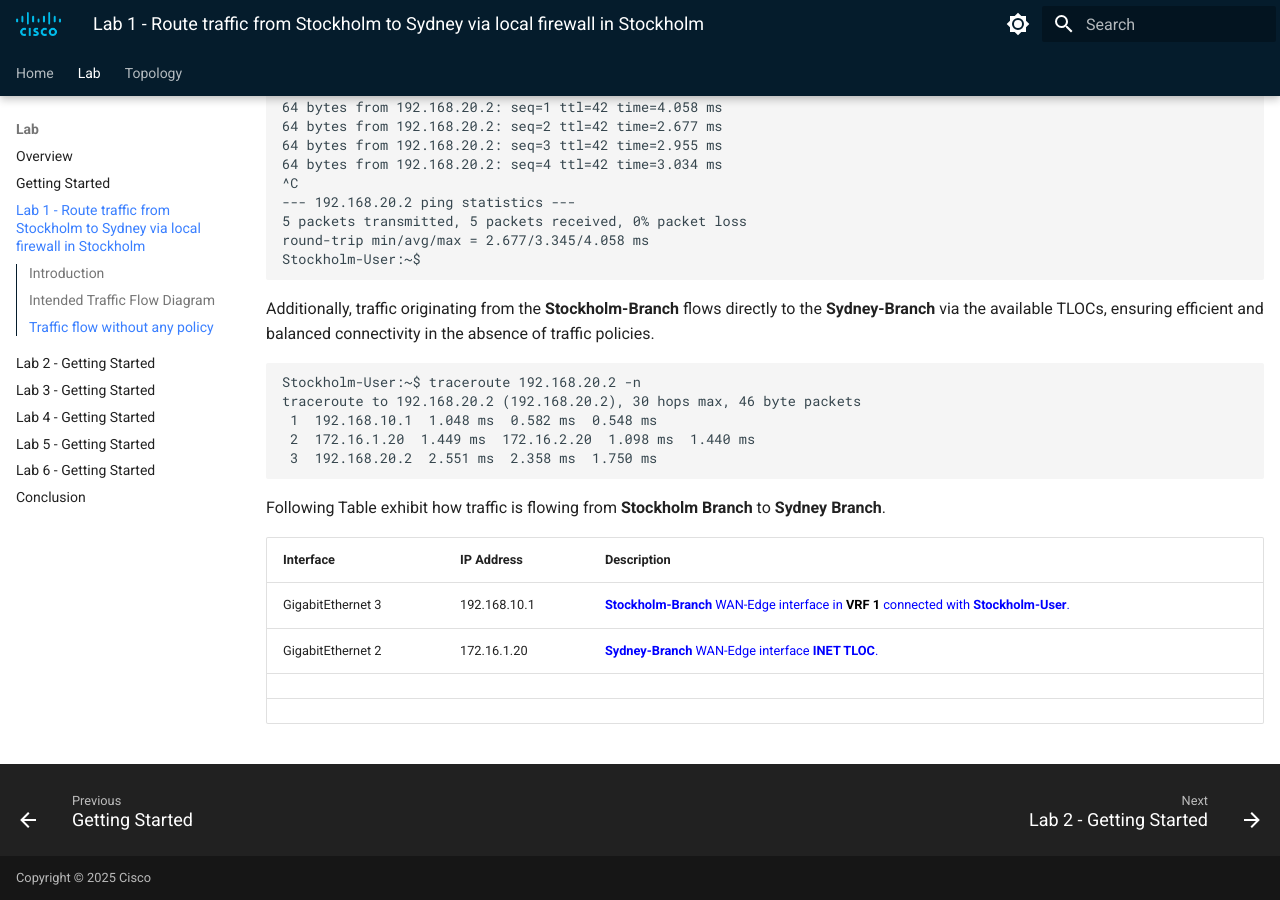
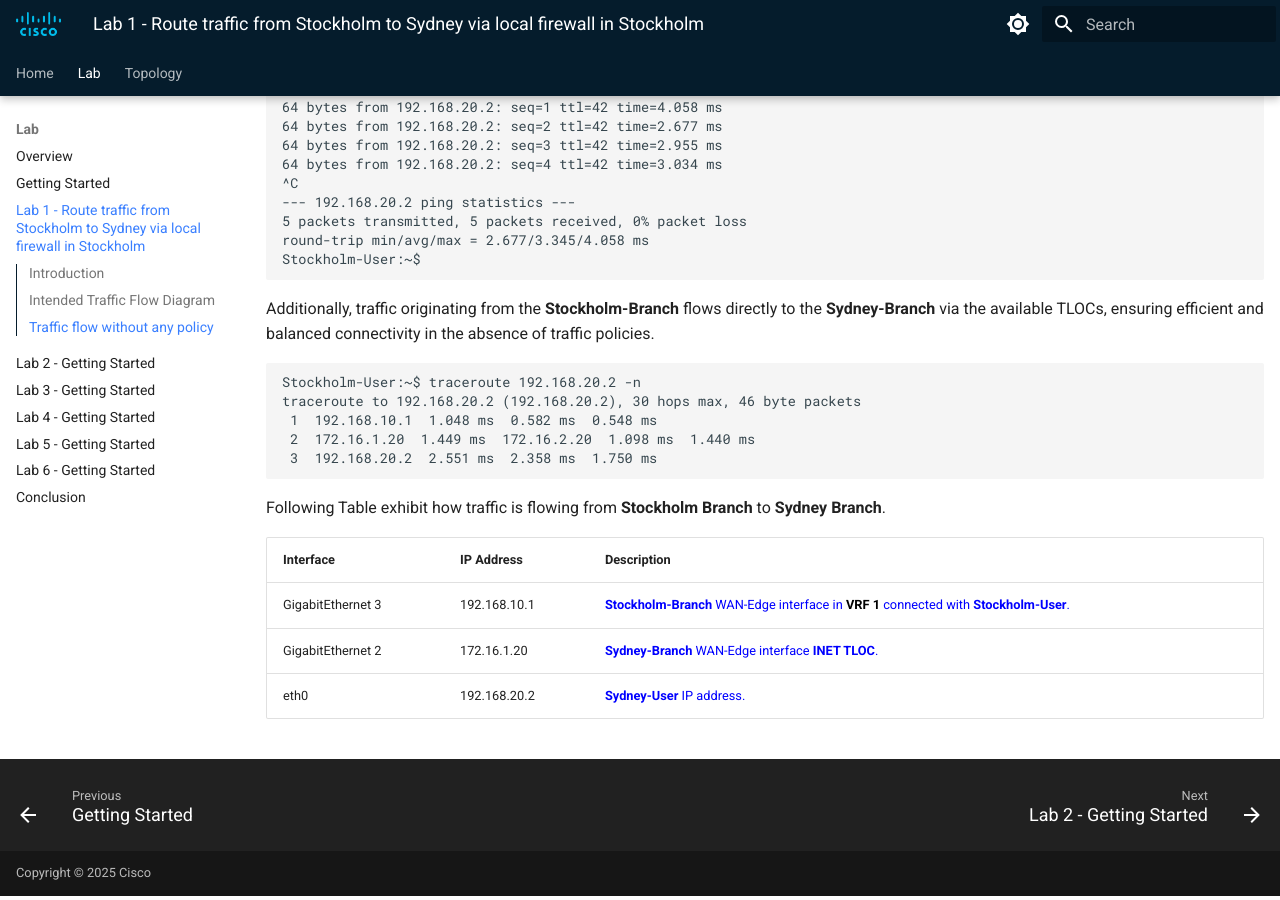
Before and after one commit to ciscodocs/ltrent-2008-clemea25, an MkDocs documentation site: the page built from docs/lab1_getting_started.md, in a window 1280 px wide and 900 px high, scrolled down 2502 px. Built offline with MkDocs 1.6.1 and Material for MkDocs 9.7.7, drawn with Linux system fonts in a browser that asks for light colours.

Commit message:
Scenario-1 guide.

```diff
--- a/docs/lab1_getting_started.md
+++ b/docs/lab1_getting_started.md
@@ -84,9 +84,8 @@ traceroute to 192.168.20.2 (192.168.20.2), 30 hops max, 46 byte packets
 
 Following Table exhibit how traffic is flowing from **Stockholm Branch** to **Sydney Branch**.
 
-| Interface         | IP Address   | Description                                                                                                                           |
-|-------------------|--------------|---------------------------------------------------------------------------------------------------------------------------------------|
+| Interface         | IP Address   | Description                                                                                                                            |
+|-------------------|--------------|----------------------------------------------------------------------------------------------------------------------------------------|
 | GigabitEthernet 3 | 192.168.10.1 | <font color="blue"> **Stockholm-Branch** WAN-Edge interface in **<font color="black">VRF 1</font>** connected with **Stockholm-User**. |
-| GigabitEthernet 2 | 172.16.1.20  | <font color="blue"> **Sydney-Branch** WAN-Edge interface **INET TLOC**.</font>                                                        |
-|                   |              |                                                                                                                                       |
-|                   |              |                                                                                                                                       |
+| GigabitEthernet 2 | 172.16.1.20  | <font color="blue"> **Sydney-Branch** WAN-Edge interface **INET TLOC**.</font>                                                         |
+| eth0              | 192.168.20.2 | <font color="blue"> **Sydney-User** IP address.</font>                                                                                  |
```
